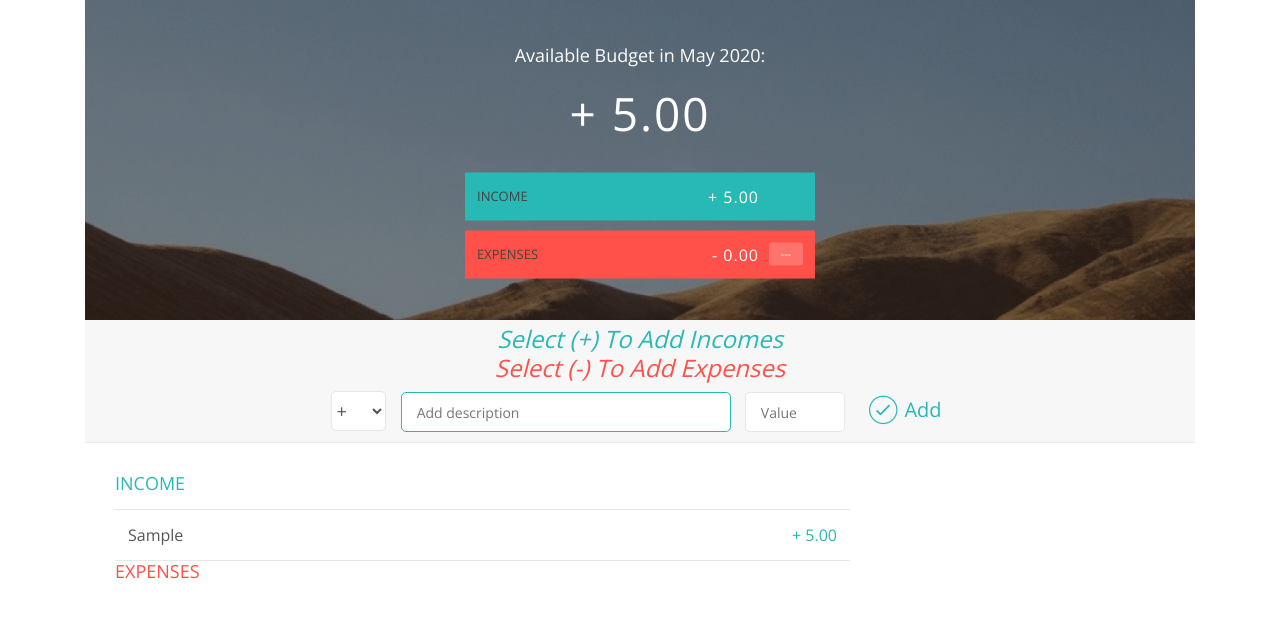
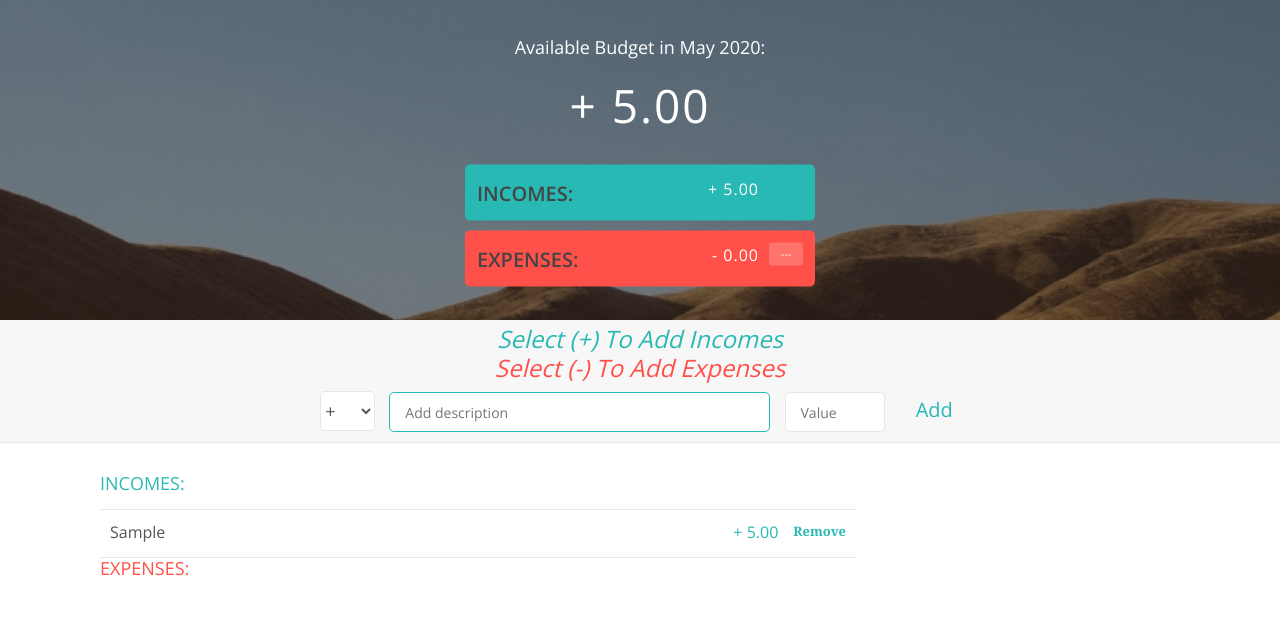
Before and after one commit to salman1237/Budget-App, a plain HTML site: page index.html in a window 1280 px wide. Both pictures are taken after typing "Sample", "5" into the empty fields and a click on the button "Add". Drawn offline with nearby package versions, Linux system fonts and the light colour scheme.

Commit message:
Modified little bit

```diff
--- a/app.js
+++ b/app.js
@@ -189,7 +189,7 @@ var UIController = (function () {
 
             if (type === 'inc') {
                 element=DOMStrings.incomeContainer
-                html = '<div class="item clearfix" id="inc-%id%"><div class="item__description">%description%</div><div class="right clearfix"><div class="item__value">%value%</div><div class="item__delete"><button class="item__delete--btn"><h6>Remove</h6></button></div></div></div>'
+                html = '<div class="item clearfix" id="inc-%id%"><div class="item__description">%description%</div><div class="right clearfix"><div class="item__value">%value%</div><div class="item__delete"><button class="item__delete--btn"><h6> Remove</h6></button></div></div></div>'
             }
             else if (type === 'exp') {
                 element = DOMStrings.expenseContainer
--- a/index.html
+++ b/index.html
@@ -11,7 +11,7 @@
     </head>
     <body>
 
-        <div class="container">
+        <div class="">
             <div class="top">
                 <div class="budget">
                     <div class="budget__title">
@@ -21,7 +21,7 @@
                     <div class="budget__value">+ 0</div>
 
                     <div class="budget__income clearfix">
-                        <div class="budget__income--text">Income</div>
+                        <div class="budget__income--text">Incomes:</div>
                         <div class="right">
                             <div class="budget__income--value">+ 0</div>
                             <div class="budget__income--percentage">&nbsp;</div>
@@ -29,7 +29,7 @@
                     </div>
 
                     <div class="budget__expenses clearfix">
-                        <div class="budget__expenses--text">Expenses</div>
+                        <div class="budget__expenses--text">Expenses:</div>
                         <div class="right clearfix">
                             <div class="budget__expenses--value">- 0</div>
                             <div class="budget__expenses--percentage">0%</div>
@@ -52,7 +52,7 @@
                         </select>
                         <input type="text" class="add__description" placeholder="Add description">
                         <input type="number" class="add__value" placeholder="Value">
-                        <button class="add__btn"><i class="ion-ios-checkmark-outline"></i>
+                        <button class="add__btn">
                             <h1 class="enter">Add</h1>
                         </button>
                     </div>
@@ -60,7 +60,7 @@
 
                 <div class="container clearfix modified">
                     <div class="income">
-                        <h2 class="income__title">Income</h2>
+                        <h2 class="income__title">Incomes:</h2>
 
                         <div class="income__list ">
 
@@ -94,7 +94,7 @@
 
 
                     <div class="expenses">
-                        <h2 class="expenses__title">Expenses</h2>
+                        <h2 class="expenses__title">Expenses:</h2>
 
                         <div class="expenses__list ">
 
--- a/style.css
+++ b/style.css
@@ -72,18 +72,21 @@ body {
 .budget__income {
     margin-bottom: 10px;
     background-color: #28B9B5;
+    border-radius: 5px;
 }
 
 .budget__expenses {
     background-color: #FF5049;
+    border-radius: 5px;
 }
 
 .budget__income--text,
 .budget__expenses--text {
     float: left;
-    font-size: 13px;
+    font-size: 20px;
     color: #444;
     margin-top: 2px;
+    font-weight: 600;
 }
 
 .budget__income--value,
@@ -208,7 +211,7 @@ h2 {
 .expenses__title { color: #FF5049; }
 
 .item {
-    padding: 13px;
+    padding: 10px;
     border-bottom: 1px solid #e7e7e7;
 }
 
@@ -217,11 +220,12 @@ h2 {
 
 .item__description {
     float: left;
+    width: fit-content;
 }
 
 .item__value {
     float: left;
-    transition: transform 0.3s;
+    /* transition: transform 0.3s; */
 }
 
 .item__percentage {
@@ -250,25 +254,34 @@ h2 {
 
 .item__delete {
     float: left;
+    padding-left: 15px;
+    padding-top: 3.5px;
+
 }
 
 .item__delete--btn {
-    font-size: 20px;
+    font-size: 30px;
     background: none;
     border: none;
     cursor: pointer;
     display: inline-block;
     vertical-align: middle;
     line-height: 1;
-    display: none;
+    display:block;
+
+}
+h6{
+    font-size: small;
+    font-family: Cambria, Cochin, Georgia, Times, 'Times New Roman', serif;
+    font-weight: 600;
 }
 
-.item__delete--btn:focus { outline: none; }
+/* .item__delete--btn:focus { outline: none; }
 .item__delete--btn:active { transform: translateY(2px); }
 
 .item:hover .item__delete--btn { display: block; }
 .item:hover .item__value { transform: translateX(-20px); }
-.item:hover .item__percentage { transform: translateX(-20px); }
+.item:hover .item__percentage { transform: translateX(-20px); } */
 
 
 .unpaid {
```
